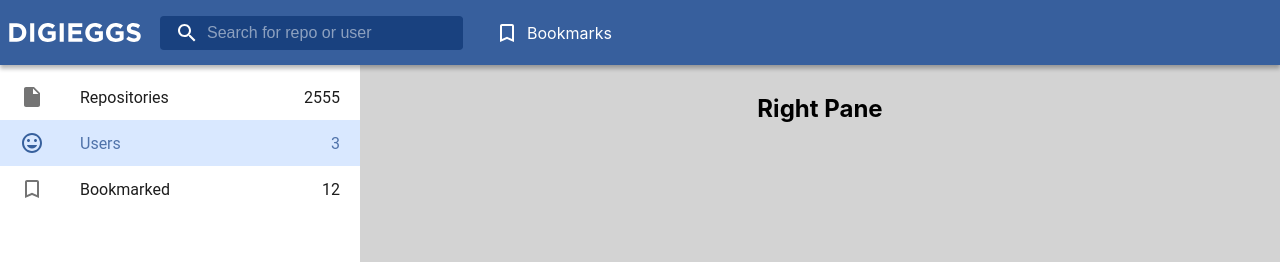
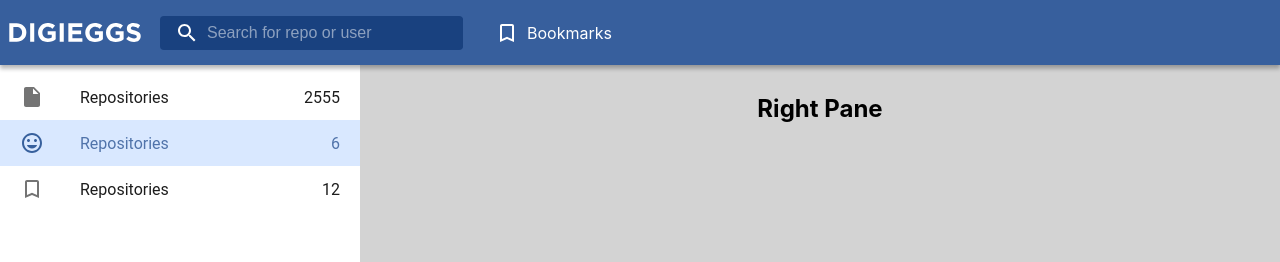
Before and after one commit to mutlumehmet/git-search, a React (Create React App) app: page / in a window 1280 px wide. Shown: the top 262 px of the page. Built offline with nearby package versions, Linux system fonts and the light colour scheme.

Commit message:
review changed

```diff
--- a/src/App.tsx
+++ b/src/App.tsx
@@ -2,11 +2,7 @@ import "./App.css";
 import MainLayout from "./layout/MainLayout";
 
 function App() {
-  return (
-    <div>
-      <MainLayout />
-    </div>
-  );
+  return <MainLayout />;
 }
 
 export default App;
--- a/src/layout/navbar/components/NavBookmarks.module.css
+++ b/src/layout/navbar/components/NavBookmarks.module.css
@@ -1,15 +1,18 @@
 .navbookmarks-box {
-margin-left:32px;
+  margin-left: 32px;
   display: flex;
   flex-direction: row;
   justify-content: flex-start;
   align-items: center;
   cursor: pointer;
-
 }
 
-.navbookmarks-box p{
-margin-left:8px;
+.navbookmarks-box p {
+  margin-left: 8px;
   font-size: 16px;
+  color: #fff;
+}
+
+.navbookmarks-icon {
   color:#fff;
 }
--- a/src/layout/navbar/components/NavBookmarks.tsx
+++ b/src/layout/navbar/components/NavBookmarks.tsx
@@ -5,8 +5,8 @@ import BookmarkBorderIcon from "@mui/icons-material/BookmarkBorder";
 const NavBookmarks = () => {
   return (
     <div className={styles["navbookmarks-box"]}>
-      <BookmarkBorderIcon style={{ color: "fff" }} />
-      <p>Bookmarks</p>{" "}
+      <BookmarkBorderIcon className={styles["navbookmarks-icon"]} />
+      <p>Bookmarks</p>
     </div>
   );
 };
--- a/src/layout/navbar/components/SearchInput.module.css
+++ b/src/layout/navbar/components/SearchInput.module.css
@@ -1,16 +1,15 @@
 .search-box {
   display: flex;
-  justify-content:flex-end;
+  justify-content: flex-end;
   align-items: center;
   width: 288px;
   height: 34px;
   border-radius: 4px;
   background-color: #19417f;
-  padding-left:15px;
+  padding-left: 15px;
   margin-left: 16px;
-  border:0;
-  outline:none;
-
+  border: 0;
+  outline: none;
 }
 
 .search-box input[type="text"] {
@@ -20,16 +19,16 @@
   height: 30px;
   border-radius: 4px;
   background-color: #19417f;
-  padding-left:8px;
-  border:0;
-  outline:none;
+  padding-left: 8px;
+  border: 0;
+  outline: none;
 }
 
 .search-icon {
   color: white;
 }
 
-::placeholder {
+.search-box input[type="text"]::placeholder {
   color: white;
   opacity: 0.5;
 }
--- a/src/layout/navbar/components/SearchInput.tsx
+++ b/src/layout/navbar/components/SearchInput.tsx
@@ -8,12 +8,7 @@ const SearchInput = () => {
       {/* <div className={styles["search-icon"]}> */}
       <SearchIcon className={styles["search-icon"]} />
       {/* </div> */}
-      <input
-        className={styles["search-input"]}
-        type="text"
-        id="search"
-        placeholder="Search for repo or user"
-      ></input>
+      <input type="text" id="search" placeholder="Search for repo or user" />
     </div>
   );
 };
--- a/src/layout/right-pane/RightPane.module.css
+++ b/src/layout/right-pane/RightPane.module.css
@@ -1,10 +1,10 @@
 .rightpane {
-  display:flex;
+  display: flex;
   justify-content: center;
   align-items: start;
-  height:100%;
-  width:100%;
+  height: 100%;
+  width: 100%;
   padding-top: 9px;
   background-color: lightgray;
-  overflow-y: scroll;
+  overflow-y: auto;
 }
--- a/src/layout/sidebar/SideBar.tsx
+++ b/src/layout/sidebar/SideBar.tsx
@@ -1,32 +1,38 @@
 import styles from "./SideBar.module.css";
-import SidebarMenuButton from "./components/SidebarMenuButton";
+import SidebarMenuButton, {
+  ISideMenuButtonProps,
+} from "./components/SidebarMenuButton";
 import InsertDriveFileIcon from "@mui/icons-material/InsertDriveFile";
 import InsertEmoticonIcon from "@mui/icons-material/InsertEmoticon";
 import BookmarkBorderIcon from "@mui/icons-material/BookmarkBorder";
 
+const menuButtonsData: ISideMenuButtonProps[] = [
+  {
+    icon: InsertDriveFileIcon,
+    title: "Repositories",
+    counter: 2555,
+    isClicked: "normal",
+  },
+  {
+    icon: InsertEmoticonIcon,
+    title: "Repositories",
+    counter: 6,
+    isClicked: "active",
+  },
+  {
+    icon: BookmarkBorderIcon,
+    title: "Repositories",
+    counter: 12,
+    isClicked: "normal",
+  },
+];
+
 const SideBar = () => {
-  return (
-    <div className={styles.sidebar}>
-      <SidebarMenuButton
-        icon={InsertDriveFileIcon}
-        title="Repositories"
-        counter={2555}
-        isClicked="normal"
-      />
-      <SidebarMenuButton
-        icon={InsertEmoticonIcon}
-        title="Users"
-        counter={3}
-        isClicked="active"
-      />
-      <SidebarMenuButton
-        icon={BookmarkBorderIcon}
-        title="Bookmarked"
-        counter={12}
-        isClicked="normal"
-      />
-    </div>
-  );
+  const menuButtons = menuButtonsData.map((buttonProps, index) => (
+    <SidebarMenuButton key={index} {...buttonProps} />
+  ));
+
+  return <div className={styles.sidebar}>{menuButtons}</div>;
 };
 
 export default SideBar;
--- a/src/layout/sidebar/components/SidebarMenuButton.module.css
+++ b/src/layout/sidebar/components/SidebarMenuButton.module.css
@@ -1,12 +1,13 @@
 .menu-button__container {
-width: 320px;
-height:46px;
-padding: 0 20px 0 20px;
-display: flex;
-flex-direction:row;
-align-items: center;
-justify-content:flex-start;
-cursor:pointer;
+  width: 320px;
+  height: 46px;
+  padding: 0 20px 0 20px;
+  display: flex;
+  flex-direction: row;
+  align-items: center;
+  justify-content: flex-start;
+  cursor: pointer;
+  text-decoration: none;
 }
 
 .menu-button__container--bgcolor--normal {
@@ -18,38 +19,37 @@ cursor:pointer;
 }
 
 .menu-button__icon--normal {
-  color:#747474;
+  color: #747474;
 }
 
 .menu-button__icon--active {
-  color:#37609d;
+  color: #37609d;
 }
 
 .menu-button__title {
   font-family: Roboto;
   font-size: 16px;
-  padding-left:36px;
-
+  padding-left: 36px;
 }
 
 .menu-button__title--color--normal {
-  color:#1d1d1d;
+  color: #1d1d1d;
 }
 
 .menu-button__title--color--active {
-  color:#5073aa;
+  color: #5073aa;
 }
 
 .menu-button__counter {
   font-family: Roboto;
   font-size: 16px;
-  margin-left:auto;
+  margin-left: auto;
 }
 
 .menu-button__counter--color--normal {
-  color:#1d1d1d;
+  color: #1d1d1d;
 }
 
 .menu-button__counter--color--active {
-  color:#5073aa;;
+  color: #5073aa;
 }
--- a/src/layout/sidebar/components/SidebarMenuButton.tsx
+++ b/src/layout/sidebar/components/SidebarMenuButton.tsx
@@ -1,41 +1,43 @@
 import { FC } from "react";
 import styles from "./SidebarMenuButton.module.css";
 
-interface Props {
+type State = "normal" | "active";
+export interface ISideMenuButtonProps {
   icon: Element | any;
   title: string;
   counter: number;
   isClicked: State;
 }
 
-type State = "normal" | "active";
+const SidebarMenuButton: FC<ISideMenuButtonProps> = (props) => {
+  //No logic has been set here, this is just for preview purposes
 
-const SidebarMenuButton: FC<Props> = (props) => {
-  //No logic has been set here, this is just for preview purposes
-  let state: State = props.isClicked;
-
+  const { icon, title, counter, isClicked } = props;
+  let state: State = isClicked;
+  const MenuIcon = icon;
   return (
-    <div
+    <a
+      href="./"
       className={`${styles["menu-button__container"]} ${
         styles[`menu-button__container--bgcolor--${state}`]
       }`}
     >
-      <props.icon className={styles[`menu-button__icon--${state}`]} />
-      <div
+      <MenuIcon className={styles[`menu-button__icon--${state}`]} />
+      <span
         className={`${styles["menu-button__title"]} ${
           styles[`menu-button__title--color--${state}`]
         }`}
       >
-        {props.title}
-      </div>
+        {title}
+      </span>
       <div
         className={`${styles["menu-button__counter"]} ${
           styles[`menu-button__counter--color--${state}`]
         }`}
       >
-        {props.counter}
+        {counter}
       </div>
-    </div>
+    </a>
   );
 };
 
```
Also changed, not shown: src/layout/MainLayout.module.css (+5 -6 lines). Lines whose indentation alone changed are shown as unchanged.
